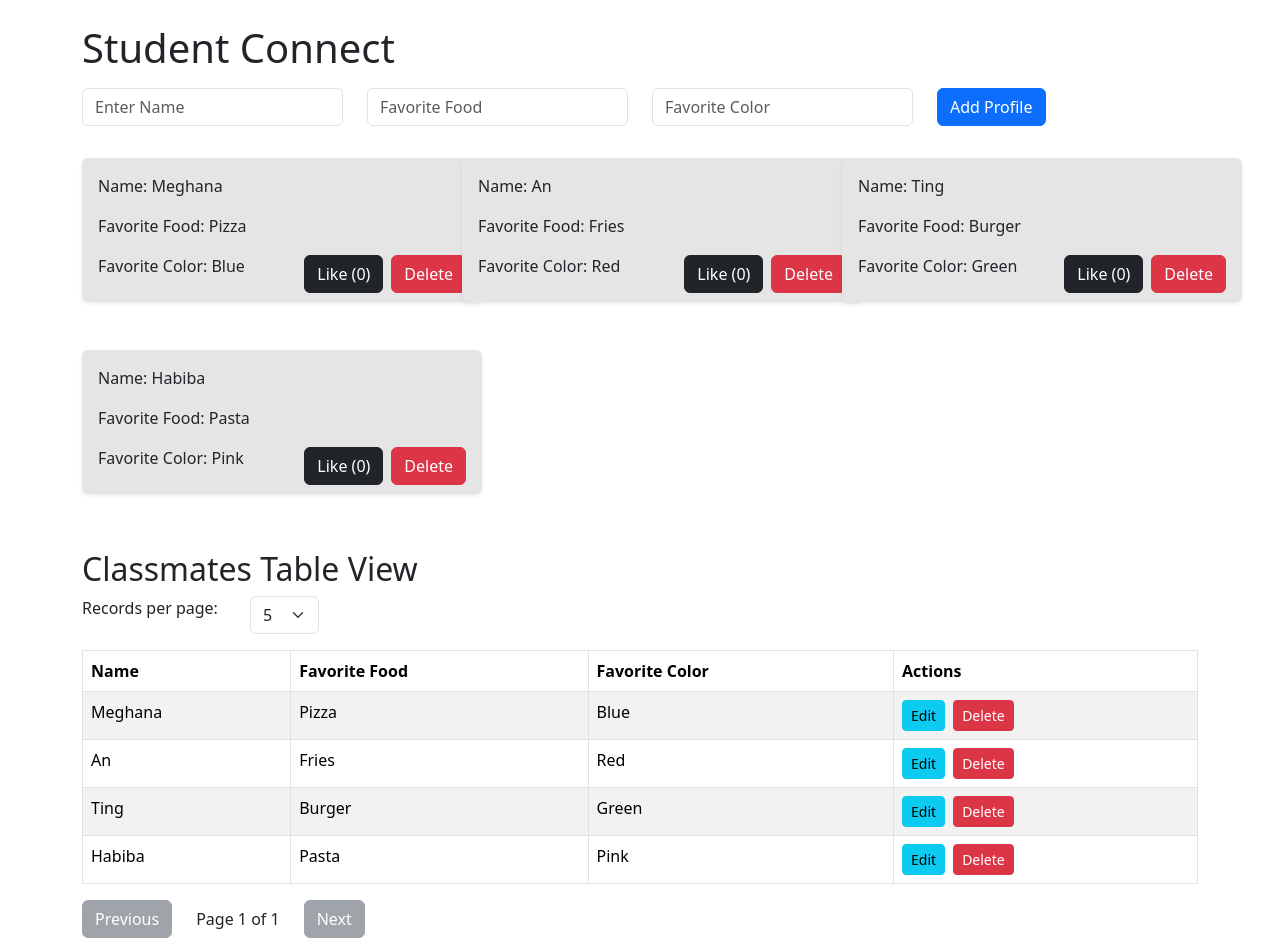
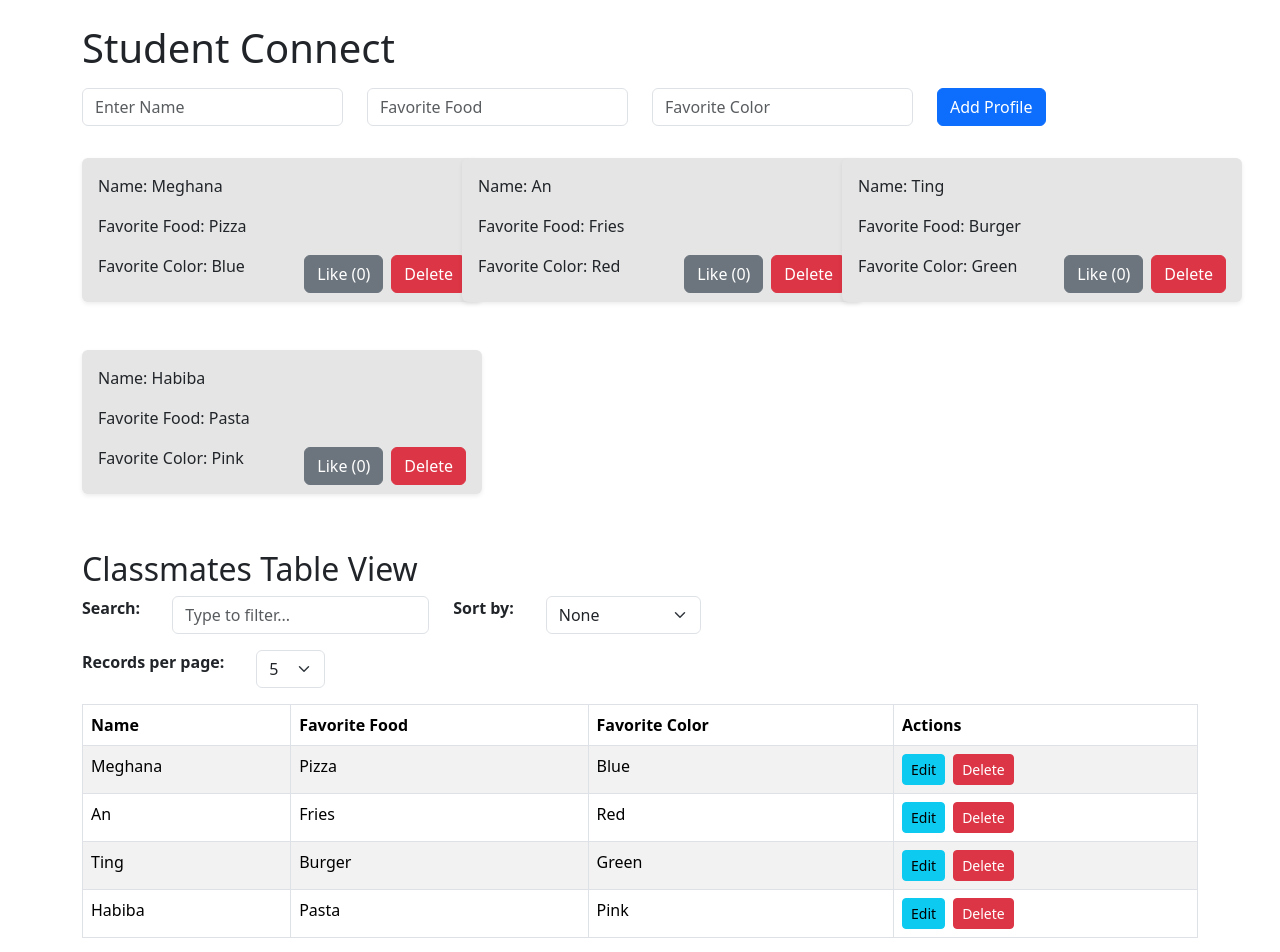
Before and after one commit to ishratmohima/my_classmates, a React (Create React App) app: page / in a window 1280 px wide. Shown: the top 952 px of the page. Built offline with nearby package versions, Linux system fonts and the light colour scheme.

Commit message:
Completed DOK Level 3/4

```diff
--- a/src/App.js
+++ b/src/App.js
@@ -22,17 +22,17 @@ function App() {
   // Holds the entire list of profiles
   const [people, setPeople] = useState(initialPeople);
 
-  // Stores the data from the "Add Profile" form
+  // Manages the form inputs for adding a new profile
   const [formData, setFormData] = useState({
     name: "",
     favoriteFood: "",
     favoriteColor: ""
   });
 
-  // Controls whether the Edit modal is visible
+  // Controls whether the Edit Profile modal is shown
   const [showEditModal, setShowEditModal] = useState(false);
 
-  // Holds the data for whichever profile we are editing
+  // Holds the data for whichever profile we're editing
   const [editFormData, setEditFormData] = useState({
     id: null,
     name: "",
@@ -40,9 +40,13 @@ function App() {
     favoriteColor: ""
   });
 
-  // Manages pagination: current page number and how many profiles per page
+  // Pagination: which page we're on and how many rows per page
   const [currentPage, setCurrentPage] = useState(1);
   const [pageSize, setPageSize] = useState(5);
+
+  // Sorting & Filtering: which field to sort by, and what text to filter on
+  const [sortOption, setSortOption] = useState("none");
+  const [searchText, setSearchText] = useState("");
 
   // Updates the add-form state whenever the user types in an input
   const handleChange = (e) => {
@@ -52,20 +56,20 @@ function App() {
     });
   };
 
-  // A quick check to ensure the text has only letters and spaces
+  // Simple check to ensure the text has only letters and spaces
   const isValidText = (text) => /^[A-Za-z\s]+$/.test(text);
 
   // Adds a new profile to the list after validating the inputs
   const handleAddProfile = (e) => {
     e.preventDefault();
 
-    // Make sure the user filled out all fields
+    // Make sure all fields are filled
     if (!formData.name || !formData.favoriteFood || !formData.favoriteColor) {
       alert("Please fill out all fields.");
       return;
     }
 
-    // Validate the text fields so they don't contain numbers or special characters
+    // Validate text fields so they don't contain numbers or special chars
     if (!isValidText(formData.name)) {
       alert("Name must contain only letters and spaces.");
       return;
@@ -82,19 +86,19 @@ function App() {
     // Create a new profile object
     const newProfile = { id: people.length + 1, ...formData };
 
-    // Add it to our existing array of people
+    // Update state to include the new profile
     setPeople([...people, newProfile]);
 
     // Reset the form fields
     setFormData({ name: "", favoriteFood: "", favoriteColor: "" });
   };
 
-  // Removes a profile from the array by filtering it out
+  // Removes a profile by filtering it out
   const handleDeleteProfile = (id) => {
     setPeople(people.filter((person) => person.id !== id));
   };
 
-  // Opens the Edit modal, pre-filling the editFormData with the selected person's details
+  // Opens the Edit modal, pre-filling with the selected person's details
   const handleEditClick = (person) => {
     setEditFormData(person);
     setShowEditModal(true);
@@ -112,7 +116,7 @@ function App() {
   const handleSaveEdit = (e) => {
     e.preventDefault();
 
-    // Check if all fields are filled
+    // Make sure the user filled out all fields in the Edit form
     if (
       !editFormData.name ||
       !editFormData.favoriteFood ||
@@ -151,7 +155,7 @@ function App() {
     setShowEditModal(false);
   };
 
-  // Allows the user to change how many records they see per page
+  // Allows the user to change how many records appear on each page
   const handlePageSizeChange = (e) => {
     setPageSize(Number(e.target.value));
     setCurrentPage(1);
@@ -162,19 +166,53 @@ function App() {
     setCurrentPage(newPage);
   };
 
-  // Calculate which profiles should be shown on the current page
+  // Handle sorting changes
+  const handleSortChange = (e) => {
+    setSortOption(e.target.value);
+    setCurrentPage(1); // Reset to page 1 when changing sort
+  };
+
+  // Handle filter text changes
+  const handleFilterChange = (e) => {
+    setSearchText(e.target.value);
+    setCurrentPage(1); // Reset to page 1 when filtering
+  };
+
+  // 1) Create a copy of the array to avoid mutating the original
+  let filteredPeople = [...people];
+
+  // 2) Filtering: only show rows matching the search text in name, food, or color
+  if (searchText.trim() !== "") {
+    filteredPeople = filteredPeople.filter((person) =>
+      person.name.toLowerCase().includes(searchText.toLowerCase()) ||
+      person.favoriteFood.toLowerCase().includes(searchText.toLowerCase()) ||
+      person.favoriteColor.toLowerCase().includes(searchText.toLowerCase())
+    );
+  }
+
+  // 3) Sorting: apply alphabetical sort based on the selected option
+  if (sortOption === "name") {
+    filteredPeople.sort((a, b) => a.name.localeCompare(b.name));
+  } else if (sortOption === "favoriteFood") {
+    filteredPeople.sort((a, b) => a.favoriteFood.localeCompare(b.favoriteFood));
+  } else if (sortOption === "favoriteColor") {
+    filteredPeople.sort((a, b) => a.favoriteColor.localeCompare(b.favoriteColor));
+  }
+  // If sortOption is "none", we leave the array as-is
+
+  // 4) Pagination: figure out which slice of the array to show
   const startIndex = (currentPage - 1) * pageSize;
   const endIndex = startIndex + pageSize;
-  const currentPeople = people.slice(startIndex, endIndex);
+  const currentPeople = filteredPeople.slice(startIndex, endIndex);
 
-  // Figure out how many total pages we have
-  const totalPages = Math.ceil(people.length / pageSize);
+  // Calculate total pages after filtering
+  const totalPages = Math.ceil(filteredPeople.length / pageSize);
 
   return (
     <Container>
       <h1 className="text-left mt-4">Student Connect</h1>
 
-      {/* Form to add a new profile */}
+      {/* Form for adding a new profile */}
       <Form className="my-3" onSubmit={handleAddProfile}>
         <Row>
           <Col>
@@ -212,7 +250,7 @@ function App() {
         </Row>
       </Form>
 
-      {/* Cards for each profile */}
+      {/* Display each profile as a card */}
       <Row className="justify-content-left">
         {people.map((person) => (
           <Col key={person.id} md={6} lg={4} className="mb-3">
@@ -223,10 +261,36 @@ function App() {
 
       <h2 className="mt-4">Classmates Table View</h2>
 
-      {/* Dropdown to select how many profiles are shown per page */}
+      {/* Filtering & Sorting Controls */}
       <Row className="mb-3">
         <Col xs="auto">
-          <Form.Label className="me-2">Records per page:</Form.Label>
+          <Form.Label className="me-2"><strong>Search:</strong></Form.Label>
+        </Col>
+        <Col xs="auto">
+          <Form.Control
+            type="text"
+            placeholder="Type to filter..."
+            value={searchText}
+            onChange={handleFilterChange}
+          />
+        </Col>
+        <Col xs="auto">
+          <Form.Label className="me-2"><strong>Sort by:</strong></Form.Label>
+        </Col>
+        <Col xs="auto">
+          <Form.Select value={sortOption} onChange={handleSortChange}>
+            <option value="none">None</option>
+            <option value="name">Name</option>
+            <option value="favoriteFood">Favorite Food</option>
+            <option value="favoriteColor">Favorite Color</option>
+          </Form.Select>
+        </Col>
+      </Row>
+
+      {/* Rows-per-page dropdown */}
+      <Row className="mb-3">
+        <Col xs="auto">
+          <Form.Label className="me-2"><strong>Records per page:</strong></Form.Label>
         </Col>
         <Col xs="auto">
           <Form.Select value={pageSize} onChange={handlePageSizeChange}>
@@ -237,7 +301,7 @@ function App() {
         </Col>
       </Row>
 
-      {/* Table of the current page’s profiles */}
+      {/* Table showing the current page's filtered & sorted profiles */}
       <Table striped bordered hover>
         <thead>
           <tr>
@@ -275,16 +339,16 @@ function App() {
           {currentPeople.length === 0 && (
             <tr>
               <td colSpan="4" className="text-center">
-                No profiles found on this page.
+                No profiles found.
               </td>
             </tr>
           )}
         </tbody>
       </Table>
 
-      {/* Pagination controls */}
+      {/* Pagination controls: Previous, Next, and current page info */}
       <Row className="mb-4">
-        <Col xs="auto">
+  <Col className="text-end">
     <Button
       variant="secondary"
       onClick={() => handlePageChange(currentPage - 1)}
@@ -292,13 +356,11 @@ function App() {
     >
       Previous
     </Button>
-        </Col>
-        <Col xs="auto" className="d-flex align-items-center">
-          <span>
+
+    <span className="mx-3">
       Page {currentPage} of {totalPages || 1}
     </span>
-        </Col>
-        <Col xs="auto">
+
     <Button
       variant="secondary"
       onClick={() => handlePageChange(currentPage + 1)}
@@ -309,7 +371,8 @@ function App() {
   </Col>
 </Row>
 
-      {/* Modal that appears when editing a profile */}
+
+      {/* Modal for editing a profile */}
       <Modal show={showEditModal} onHide={handleCancelEdit}>
         <Modal.Header closeButton>
           <Modal.Title>Edit Profile</Modal.Title>
--- a/src/components/PersonCard.js
+++ b/src/components/PersonCard.js
@@ -17,7 +17,7 @@ const PersonCard = ({ person, onDelete }) => {
           <Card.Text>Favorite Color: {person.favoriteColor}</Card.Text>
           <div classname="d-flex">
             {/* Adding the Like Button*/}
-          <Button onClick={() => setLikes(likes + 1)} variant="dark" className="me-2">
+          <Button onClick={() => setLikes(likes + 1)} variant="secondary" className="me-2">
             Like ({likes})
           </Button>
           {/* Adding the Delete Button */}
```
Lines whose indentation alone changed are shown as unchanged.
